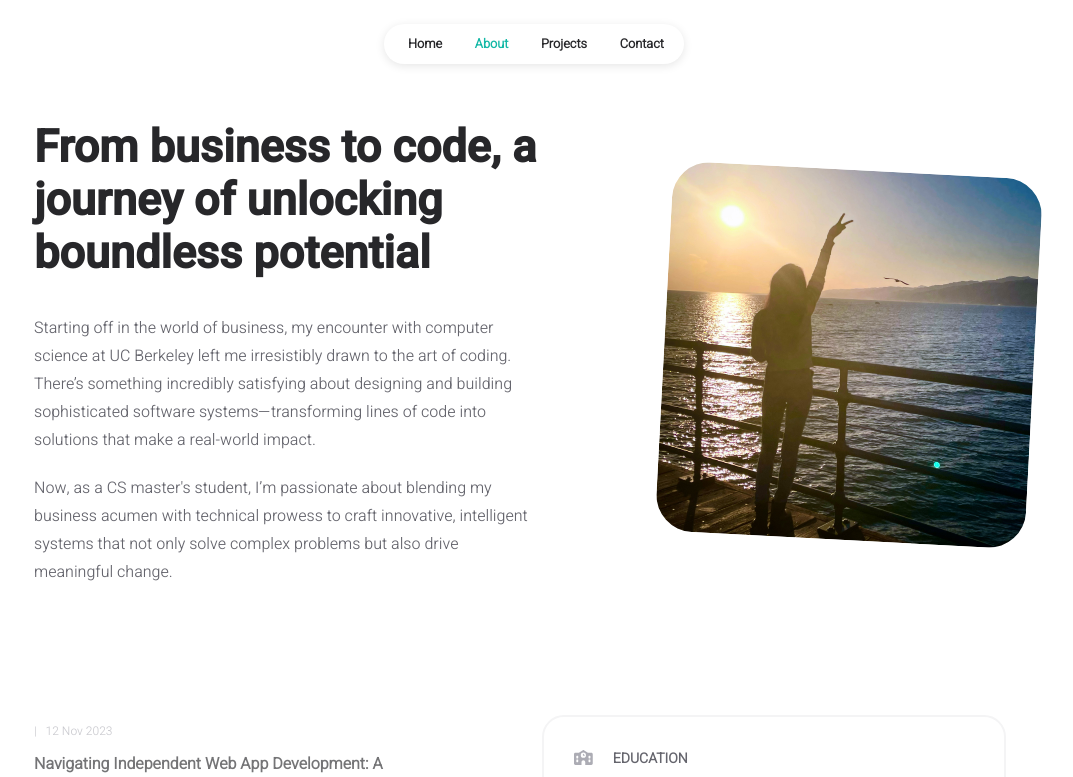
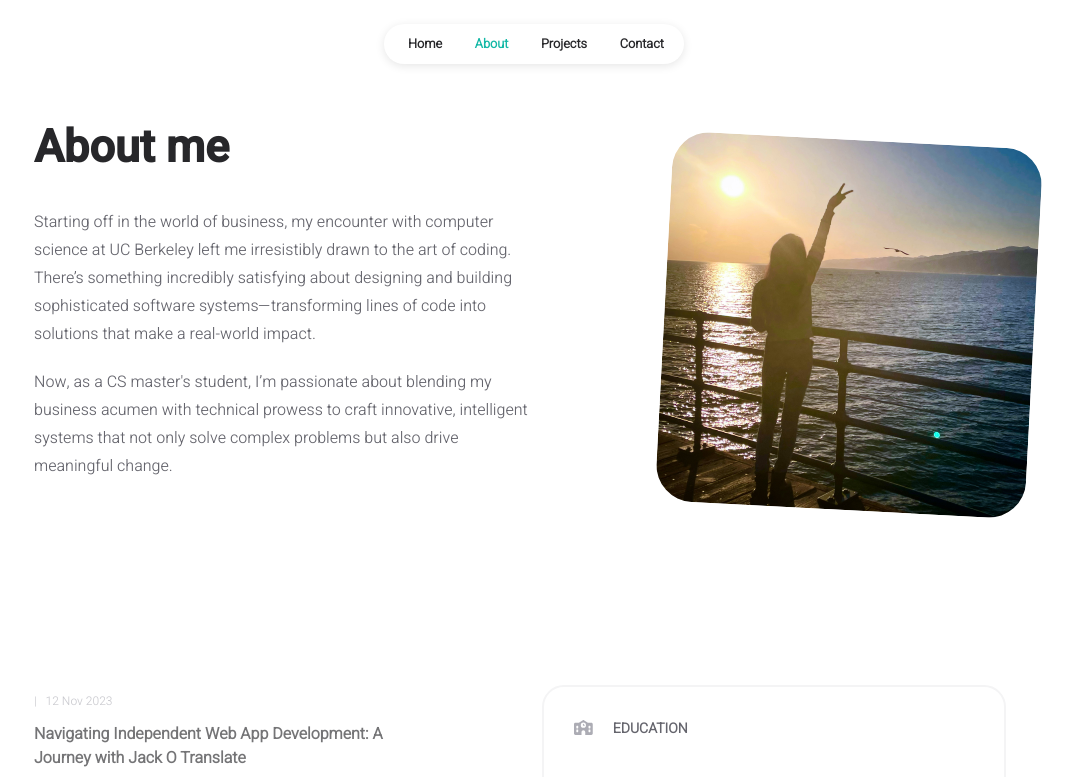
Before and after one commit to jessie-sr/myportfolio, a React (Create React App) app: page /about in a window 1280 px wide. Shown: the top 777 px of the page, without its empty margins (106-1179 px from the left). Built offline with nearby package versions, Linux system fonts and the light colour scheme; grey boxes are pictures that could not be loaded.

Commit message:
Updated about

```diff
--- a/src/data/user.js
+++ b/src/data/user.js
@@ -24,7 +24,7 @@ const INFO = {
 	},
 
 	about: {
-		title: "From business to code, a journey of unlocking boundless potential",
+		title: "About me",
 		description: [
 			"Starting off in the world of business, my encounter with computer science at UC Berkeley left me irresistibly drawn to the art of coding. There’s something incredibly satisfying about designing and building sophisticated software systems—transforming lines of code into solutions that make a real-world impact. ",
 			"Now, as a CS master's student, I’m passionate about blending my business acumen with technical prowess to craft innovative, intelligent systems that not only solve complex problems but also drive meaningful change. "
--- a/src/pages/projects.jsx
+++ b/src/pages/projects.jsx
@@ -43,11 +43,11 @@ const Projects = () => {
 					</div>
 					<div className="projects-container">
 						<div className="title projects-title">
-							This is a gallery of the fascinating projects I've created so far.
+							Welcome to my project showcase!
 						</div>
 
 						<div className="subtitle projects-subtitle">
-							My work so far spans a diverse array of technologies and challenges, from full-stack web applications to AI-driven tools, each reflecting my journey of continuous learning and exploration, where curiosity meets code and creativity merges with problem-solving. I’ve tackled everything from building robust backends, optimizing database management to designing intuitive user interfaces, always driven by a passion to create solutions that are not only functional but also impactful.
+							My work so far spans a diverse array of technologies and challenges, from full-stack web applications to cutting-edge AI-driven tools, each reflecting my journey of continuous learning and exploration, where curiosity meets code and creativity merges with problem-solving. I’ve tackled everything from building robust backends, optimizing database management to designing intuitive user interfaces, always driven by a passion to create solutions that are not only functional but also impactful.
 						</div>
 
 						<div className="projects-list">
--- a/src/pages/styles/about.css
+++ b/src/pages/styles/about.css
@@ -50,7 +50,7 @@
 
 .about-image-container {
 	width: 370px;
-	margin-top: 50px;
+	margin-top: 20px;
 	margin-bottom: 100px;
 }
 
```
